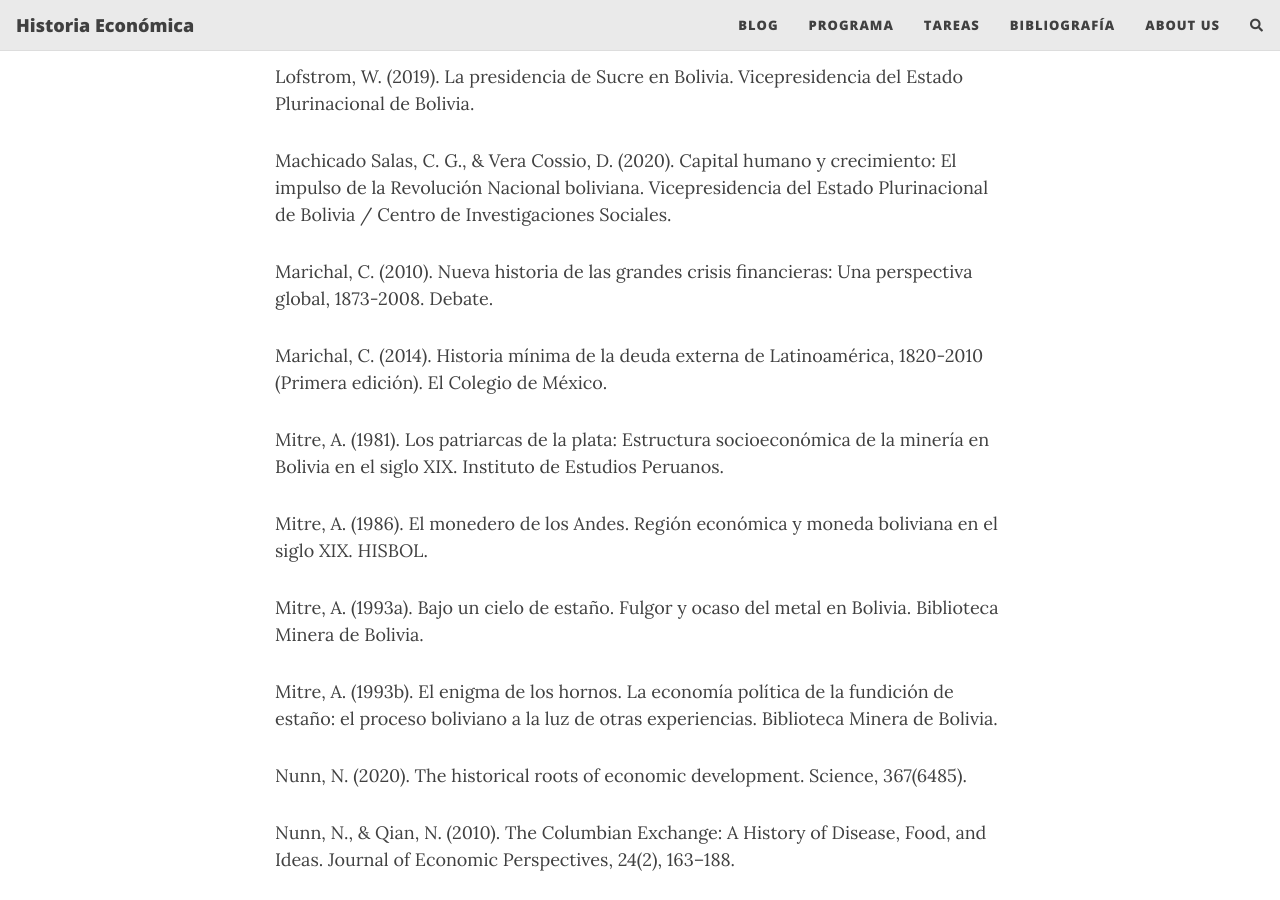
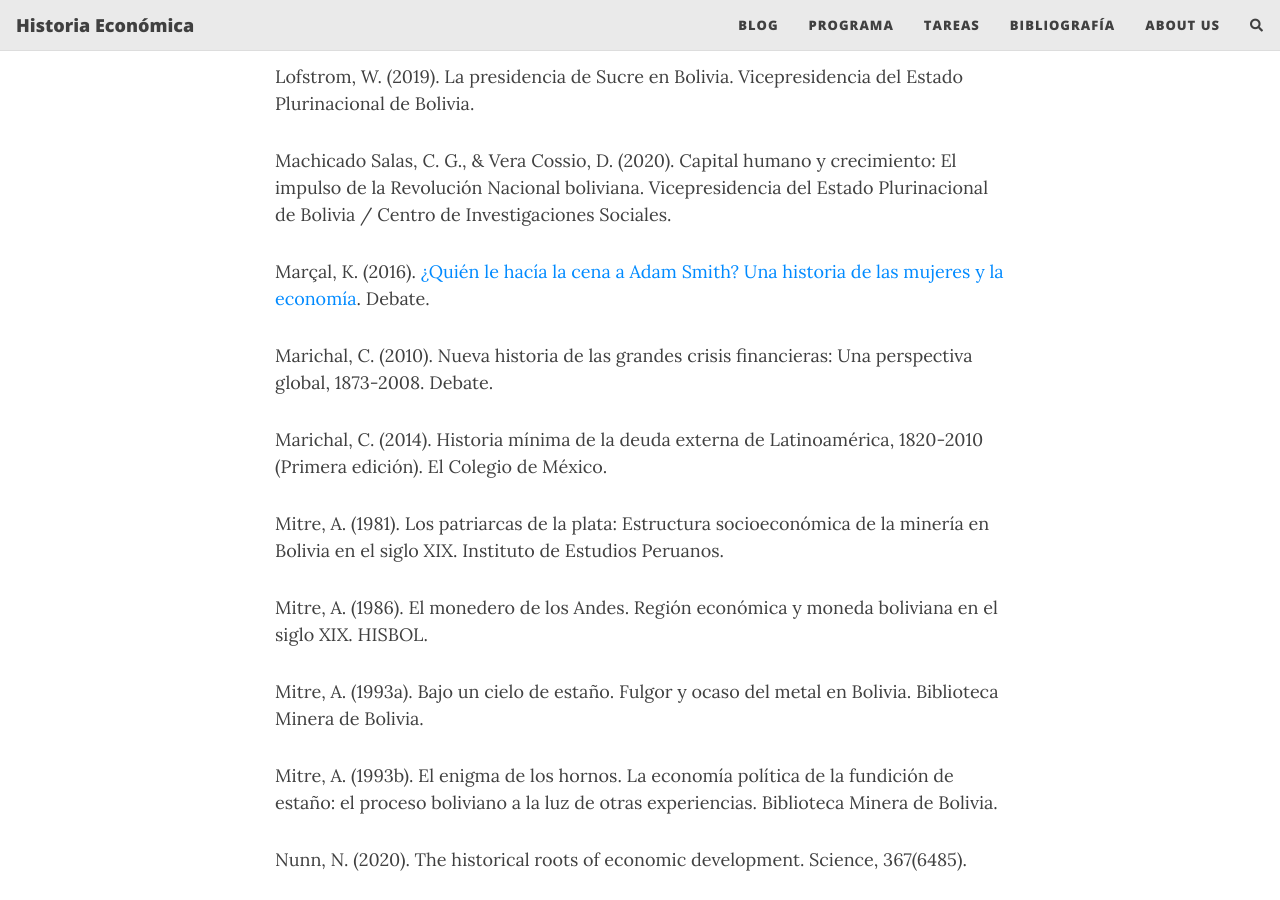
Before and after one commit to NigelCaspa/historiaeconomica, a Jekyll site: the page built from programa.md, in a window 1280 px wide and 900 px high, scrolled down 11272 px. Built offline with Jekyll 4.4.1, drawn with Linux system fonts in a browser that asks for light colours; nearby versions of some CDN libraries; comment, search, counter and statistics services are not loaded.

Commit message:
añado marcal a programa

```diff
--- a/programa.md
+++ b/programa.md
@@ -223,6 +223,8 @@
 
 Machicado Salas, C. G., & Vera Cossio, D. (2020). Capital humano y crecimiento: El impulso de la Revolución Nacional boliviana. Vicepresidencia del Estado Plurinacional de Bolivia / Centro de Investigaciones Sociales.
 
+Marçal, K. (2016). [¿Quién le hacía la cena a Adam Smith? Una historia de las mujeres y la economía](https://nigelcaspa.github.io/historiaeconomica/pdf/2016_marcal-cena-smith.pdf). Debate.
+
 Marichal, C. (2010). Nueva historia de las grandes crisis financieras: Una perspectiva global, 1873-2008. Debate.
 
 Marichal, C. (2014). Historia mínima de la deuda externa de Latinoamérica, 1820-2010 (Primera edición). El Colegio de México.
```
